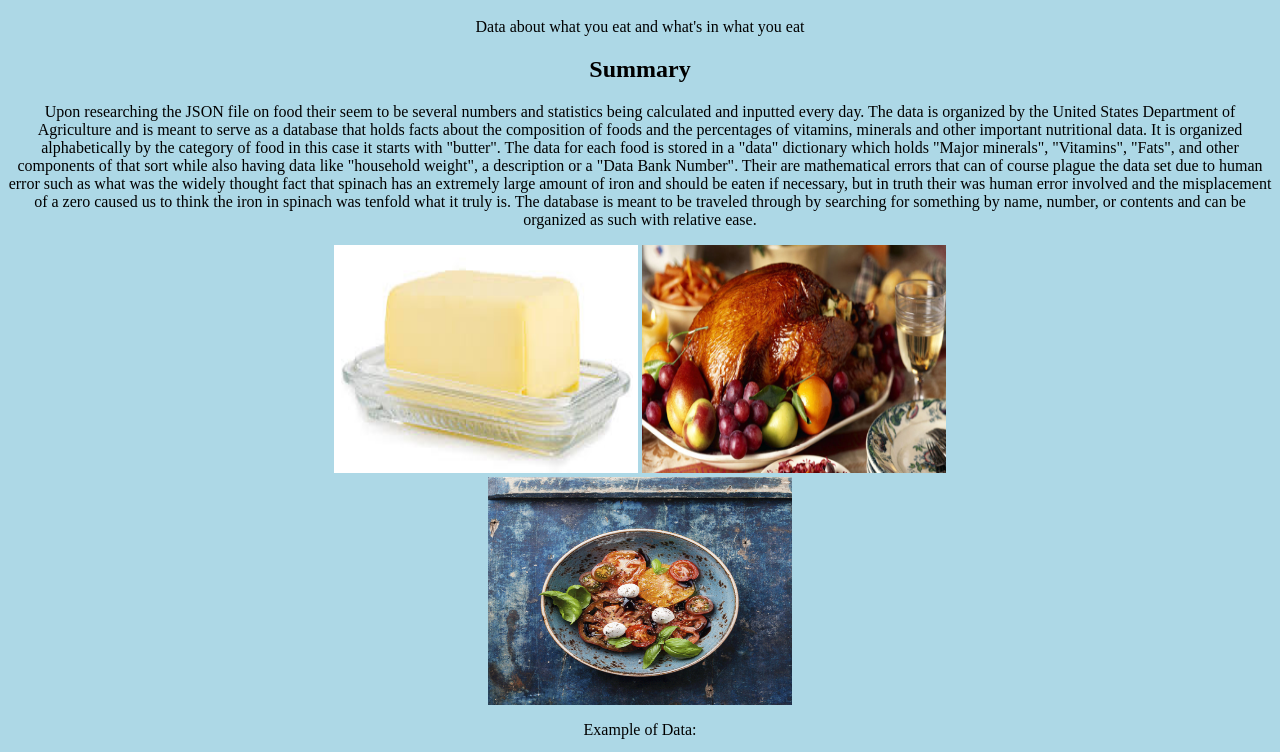
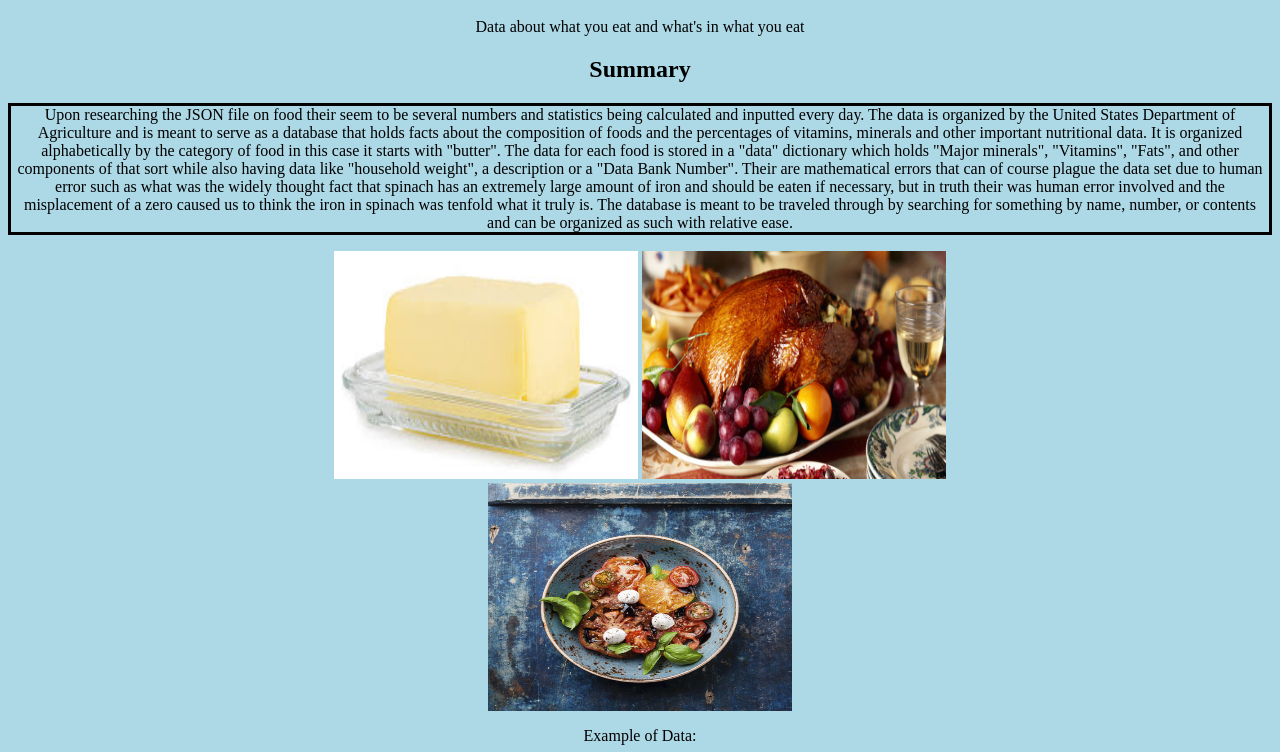
Before and after one commit to Venomspiter/FoodPage-DSW, a plain HTML site: page index.html in a window 1280 px wide. Shown: the part 48-800 px from the top of the page. Drawn offline with Linux system fonts and the light colour scheme.

Commit message:
Update index.html

```diff
--- a/index.html
+++ b/index.html
@@ -1,14 +1,12 @@
-<DOCTYPE html>
- <html>
- <head>
+<head>
  <title>Food & the Like</title></head>
- <link rel = "stylesheet" href= "myStyle.css">
+ <link rel = "stylesheet" href= "mystyle.css">
  <body>
  <center>
    <h1>Food JSON Data Website</h1>
    <p> Data about what you eat and what's in what you eat</p>
    <h2>Summary</h2>
-   <p>Upon researching the JSON file on food their seem to be several numbers and statistics being calculated and inputted every day. The data is organized by the United States Department of Agriculture and is meant to serve as a database that holds facts about the composition of foods and the percentages of vitamins, minerals and other important nutritional data. It is organized alphabetically by the category of food in this case it starts with "butter". The data for each food is stored in a "data" dictionary which holds "Major minerals", "Vitamins", "Fats", and other components of that sort while also having data like "household weight", a description or a "Data Bank Number". Their are mathematical errors that can of course plague the data set due to human error such as what was the widely thought fact that spinach has an extremely large amount of iron and should be eaten if necessary, but in truth their was human error involved and the misplacement of a zero caused us to think the iron in spinach was tenfold what it truly is. The database is meant to be traveled through by searching for something by name, number, or contents and can be organized as such with relative ease.</p>
+   <p class = "solid">Upon researching the JSON file on food their seem to be several numbers and statistics being calculated and inputted every day. The data is organized by the United States Department of Agriculture and is meant to serve as a database that holds facts about the composition of foods and the percentages of vitamins, minerals and other important nutritional data. It is organized alphabetically by the category of food in this case it starts with "butter". The data for each food is stored in a "data" dictionary which holds "Major minerals", "Vitamins", "Fats", and other components of that sort while also having data like "household weight", a description or a "Data Bank Number". Their are mathematical errors that can of course plague the data set due to human error such as what was the widely thought fact that spinach has an extremely large amount of iron and should be eaten if necessary, but in truth their was human error involved and the misplacement of a zero caused us to think the iron in spinach was tenfold what it truly is. The database is meant to be traveled through by searching for something by name, number, or contents and can be organized as such with relative ease.</p>
      <img src="butter.jpg" alt="Picture 1"  style="width:304px;height:228px;">
       <img src="turkey.jpg" alt="Picture 2"  style="width:304px;height:228px;">
 	  <br>
```
